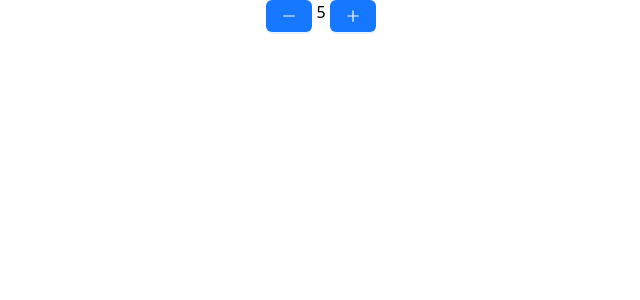
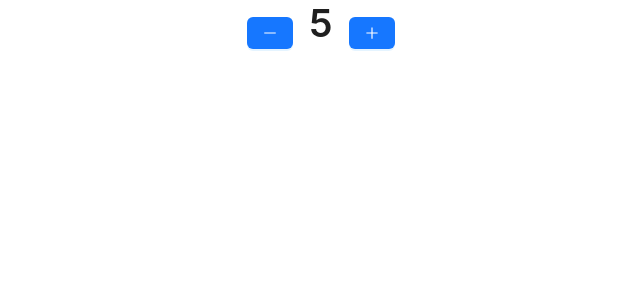
Before and after one commit to Mxmmsv/rest-client-app, a Next.js app: page / in a window 1280 px wide. Shown: the top 300 px of the page, without its empty margins (319-959 px from the left). Built offline with nearby package versions, Linux system fonts and the light colour scheme; what @ant-design/nextjs-registry would draw is missing.

Commit message:
refactor: change default layout component to antDesign components

```diff
--- a/src/app/page.tsx
+++ b/src/app/page.tsx
@@ -1,7 +1,7 @@
 'use client';
 
 import { MinusOutlined, PlusOutlined } from '@ant-design/icons';
-import { Button } from 'antd';
+import { Button, Flex, Typography } from 'antd';
 
 import { useAppDispatch, useAppSelector } from '@/lib/store/hooks';
 import { increment, decrement } from '@/lib/store/slice/counterSlice';
@@ -11,7 +11,7 @@ export default function Home() {
   const dispatch = useAppDispatch();
 
   return (
-    <div className="align-center flex justify-center gap-1">
+    <Flex justify="center" align="center" gap="middle">
       <Button
         type="primary"
         disabled={value <= 0}
@@ -20,7 +20,7 @@ export default function Home() {
       >
         <MinusOutlined />
       </Button>
-      <span>{value}</span>
+      <Typography.Title>{value}</Typography.Title>
       <Button
         type="primary"
         disabled={value >= 10}
@@ -29,6 +29,6 @@ export default function Home() {
       >
         <PlusOutlined />
       </Button>
-    </div>
+    </Flex>
   );
 }
```
